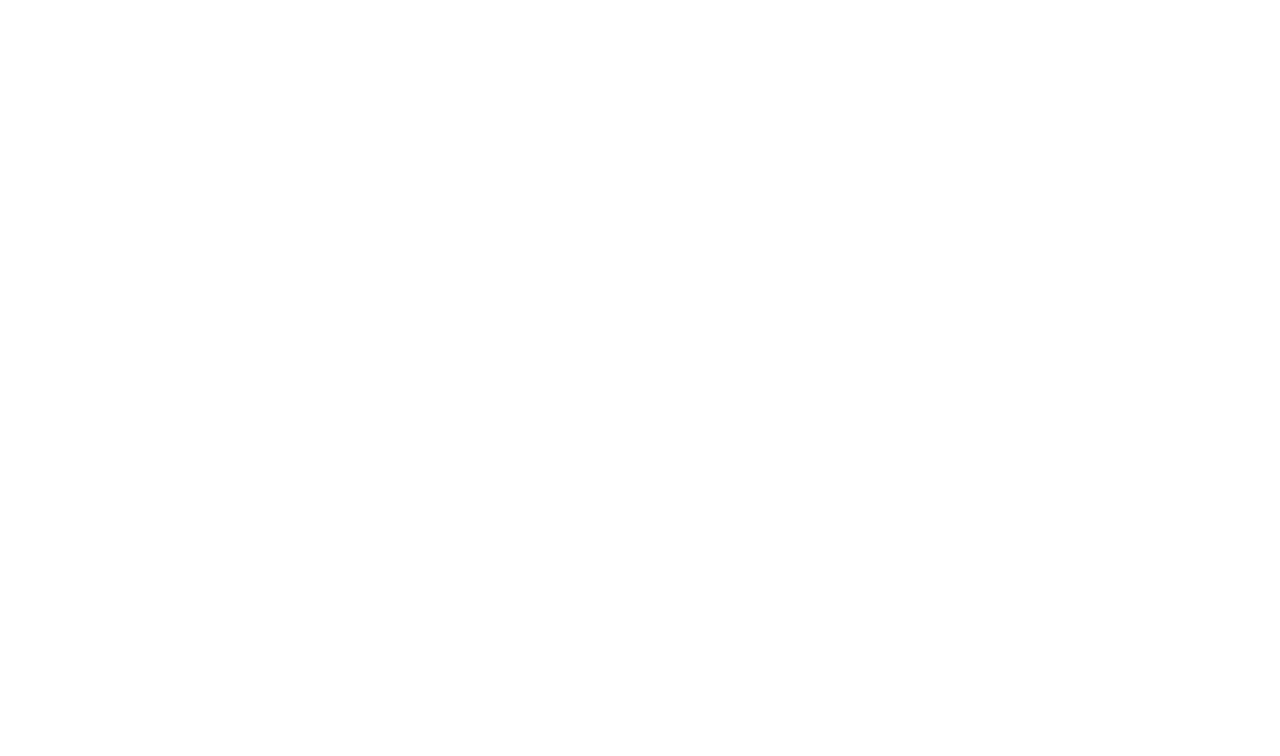
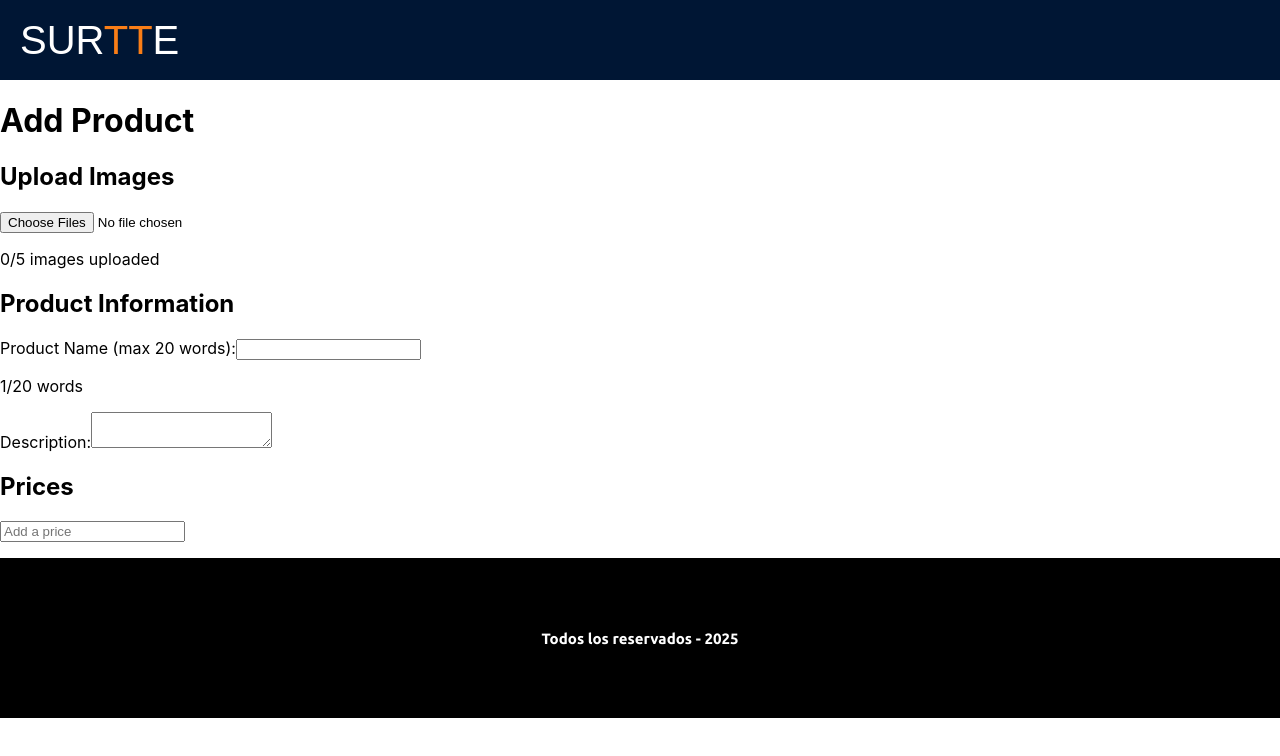
Before and after one commit to andres0v13d0/surtte, a React (Create React App) app in the folder frontend/: page /add-product in a window 1280 px wide. Before the commit this address had no page. Shown: the top 756 px of the page. Built offline with nearby package versions, Linux system fonts and the light colour scheme; a web font is replaced by a local one.

Commit message:
AddProduct

```diff
--- a/frontend/src/App.js
+++ b/frontend/src/App.js
@@ -7,6 +7,8 @@
 import Profile from './pages/Profile';
 import Categories from './pages/Categories';
 import Chat from './pages/Chat';
+import MyProducts from './pages/MyProducts';
+import AddProduct from './pages/AddProduct';
 
 function App() {
   return (
@@ -19,6 +21,8 @@
         <Route path="/profile" element={<Profile />} />
         <Route path="/categories" element={<Categories />} />
         <Route path="/messages" element={<Chat />} />
+        <Route path="/my-products" element={<MyProducts />} />
+        <Route path="/add-product" element={<AddProduct />} />
       </Routes>
     </Router>
   );
--- /dev/null
+++ b/frontend/src/pages/AddProduct.js
@@ -0,0 +1,95 @@
+import React, { useState } from 'react';
+import Header from '../components/Header';
+import Footer from '../components/Footer';
+
+const AddProduct = () => {
+    const [images, setImages] = useState([]);
+    const [productName, setProductName] = useState('');
+    const [description, setDescription] = useState('');
+    const [prices, setPrices] = useState([]);
+
+    const handleImageUpload = (event) => {
+        const files = Array.from(event.target.files);
+        if (files.length + images.length > 5) {
+            alert('You can upload up to 5 images only.');
+            return;
+        }
+        setImages([...images, ...files]);
+    };
+
+    const handleAddPrice = (price) => {
+        const numericPrice = parseFloat(price);
+        if (!isNaN(numericPrice)) {
+            const updatedPrices = [...prices, numericPrice].sort((a, b) => b - a);
+            setPrices(updatedPrices);
+        }
+    };
+
+    return (
+        <>
+            <Header minimal={true}/>
+            <div>
+                <h1>Add Product</h1>
+
+                <div>
+                    <h2>Upload Images</h2>
+                    <input
+                        type="file"
+                        accept="image/*"
+                        multiple
+                        onChange={handleImageUpload}
+                    />
+                    <p>{images.length}/5 images uploaded</p>
+                    <div>
+                        {images.map((image, index) => (
+                            <p key={index}>{image.name}</p>
+                        ))}
+                    </div>
+                </div>
+
+                <div>
+                    <h2>Product Information</h2>
+                    <div>
+                        <label>Product Name (max 20 words):</label>
+                        <input
+                            type="text"
+                            value={productName}
+                            maxLength={100}
+                            onChange={(e) => setProductName(e.target.value)}
+                        />
+                        <p>{productName.split(' ').length}/20 words</p>
+                    </div>
+                    <div>
+                        <label>Description:</label>
+                        <textarea
+                            value={description}
+                            onChange={(e) => setDescription(e.target.value)}
+                        />
+                    </div>
+                </div>
+
+                <div>
+                    <h2>Prices</h2>
+                    <input
+                        type="number"
+                        placeholder="Add a price"
+                        onKeyDown={(e) => {
+                            if (e.key === 'Enter') {
+                                handleAddPrice(e.target.value);
+                                e.target.value = '';
+                            }
+                        }}
+                    />
+                    <ul>
+                        {prices.map((price, index) => (
+                            <li key={index}>${price.toFixed(2)}</li>
+                        ))}
+                    </ul>
+                </div>
+            </div>
+            <Footer />
+        </>
+    );
+};
+
+export default AddProduct;
--- /dev/null
+++ b/frontend/src/pages/MyProducts.css
@@ -0,0 +1,21 @@
+.products-add{
+    display: flex;
+    height: 200px;
+    width: auto;
+    margin: 10px;
+    border: 1px solid #ccc;
+    border-radius: 5px;
+    font-family: 'Ubuntu', sans-serif;
+}
+
+.products-add .add-button{
+    display: flex;
+    justify-content: center;
+    align-items: center;
+    width: 100%;
+    height: 100%;
+    color: #fa7e17;
+    font-size: 24px;
+    font-weight: bold;
+    cursor: pointer;
+}
--- /dev/null
+++ b/frontend/src/pages/MyProducts.js
@@ -0,0 +1,49 @@
+import Footer from '../components/Footer';
+import Header from '../components/Header';
+import NavInf from '../components/NavInf';
+import Product from '../components/Product';
+import './MyProducts.css';
+import { useNavigate } from 'react-router-dom';
+import { faPlus } from '@fortawesome/free-solid-svg-icons';
+import { FontAwesomeIcon } from '@fortawesome/react-fontawesome';
+
+const mockProducts = [
+  {
+    name: "Camiseta Clásica Colombia Blanca - Ed. 50 Años",
+    provider: "Fútbol Total",
+    stars: 5,
+    image: "/camiseta.avif",
+    prices: [
+      { amount: 42, condition: "(10 o más unidades)" },
+      { amount: 45, condition: "(5 a 9 unidades)" },
+      { amount: 50, condition: "(1 a 4 unidades)" },
+    ],
+  }
+];
+
+function MyProducts() {
+
+    const navigate = useNavigate();
+
+    const addProduct = () => {
+      navigate("/add-product");
+    }
+
+  return (
+    <>
+      <Header />
+      <div className='products-cont'>
+        {mockProducts.map((prod, index) => (
+          <Product key={index} {...prod} />
+        ))}
+        <div className='products-add' onClick={() => addProduct()}>
+          <div className='add-button'><FontAwesomeIcon icon={faPlus}/></div>
+        </div>
+      </div>
+      <NavInf selected={"profile"} />
+      <Footer />
+    </>
+  );
+}
+
+export default MyProducts;
--- a/frontend/src/pages/Profile.js
+++ b/frontend/src/pages/Profile.js
@@ -29,7 +29,7 @@
                                 </span>!
                         </div>
                         <div className='user-buttons'>
-                            <Link to="/profile" className="user-button mg">
+                            <Link to="/my-products" className="user-button mg">
                                 <span className="icon-left">
                                     <FontAwesomeIcon icon={faShoppingBasket} />
                                 </span>
```
